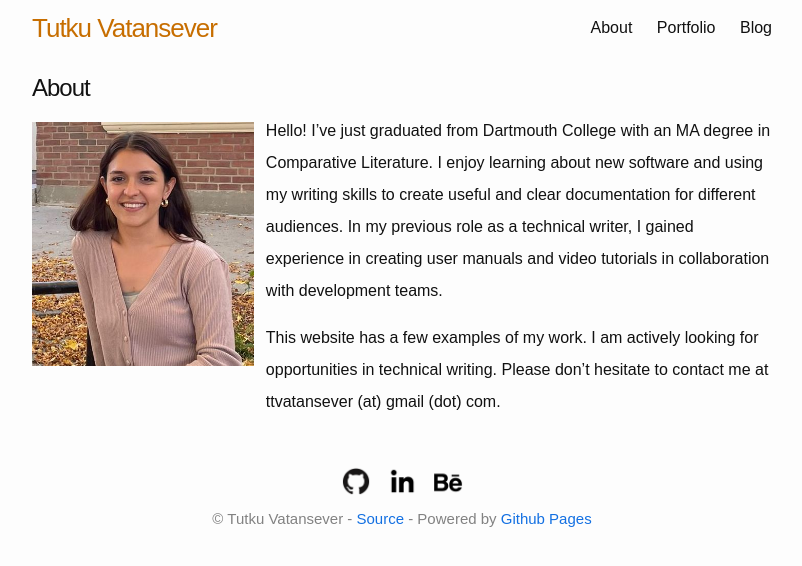
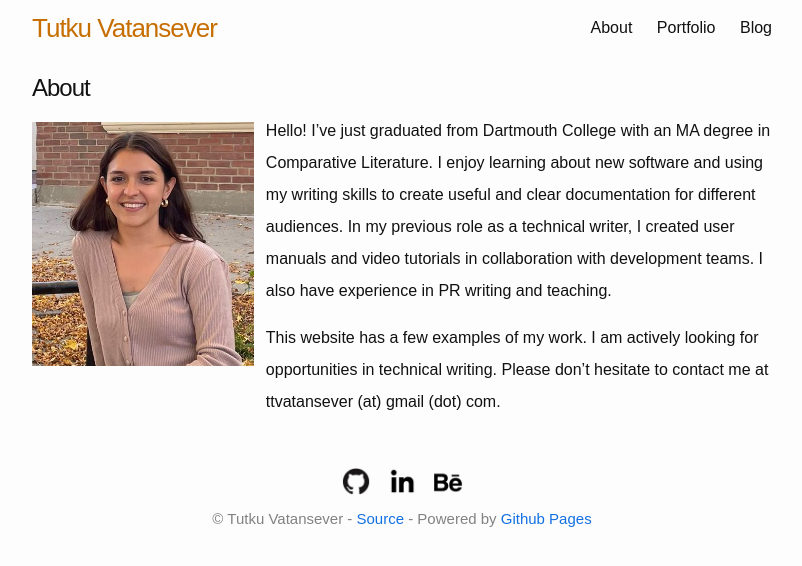
Before and after one commit to tutkuvatansever/thinkingcatboston.github.io, a Jekyll site: the page built from about.md, in a window 1280 px wide. Shown: the top 566 px of the page, without its empty margins (238-1040 px from the left). Built offline with Jekyll 4.4.1, drawn with Linux system fonts in a browser that asks for light colours.

```diff
--- a/about.md
+++ b/about.md
@@ -6,6 +6,6 @@
 picture: profile_photo.jpg
 ---
 
-Hello! I've just graduated from Dartmouth College with an MA degree in Comparative Literature. I enjoy learning about new software and using my writing skills to create useful and clear documentation for different audiences. In my previous role as a technical writer, I gained experience in creating user manuals and video tutorials in collaboration with development teams.
+Hello! I've just graduated from Dartmouth College with an MA degree in Comparative Literature. I enjoy learning about new software and using my writing skills to create useful and clear documentation for different audiences. In my previous role as a technical writer, I created user manuals and video tutorials in collaboration with development teams. I also have experience in PR writing and teaching.
 
 This website has a few examples of my work. I am actively looking for opportunities in technical writing. Please don’t hesitate to contact me at ttvatansever (at) gmail (dot) com.
```
Also changed, not shown: _posts/2018-01-01-thinkingcat.md (+1 -1 lines), _posts/2021-06-04-ozmoz.md (+1 -1 lines).
